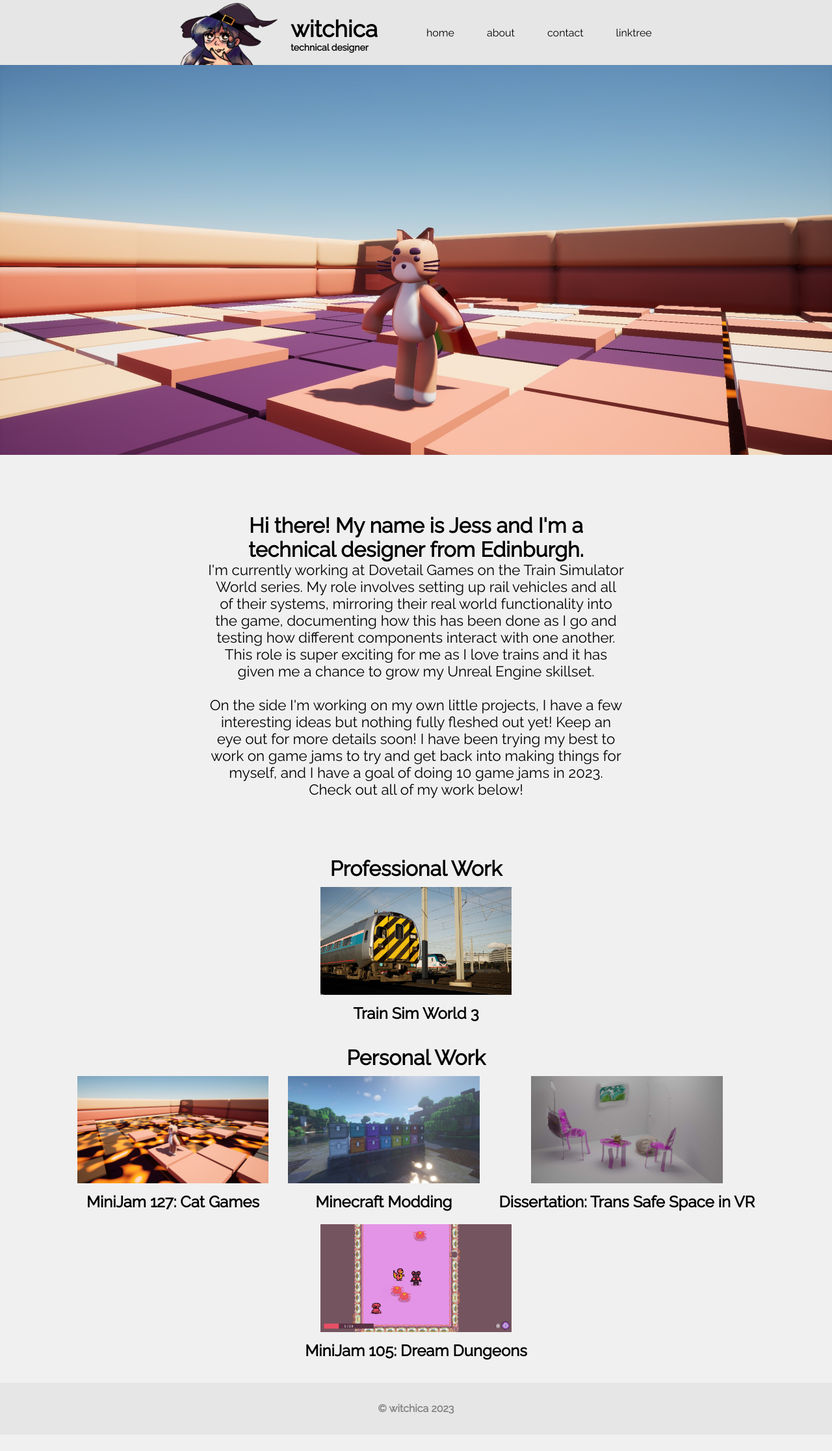
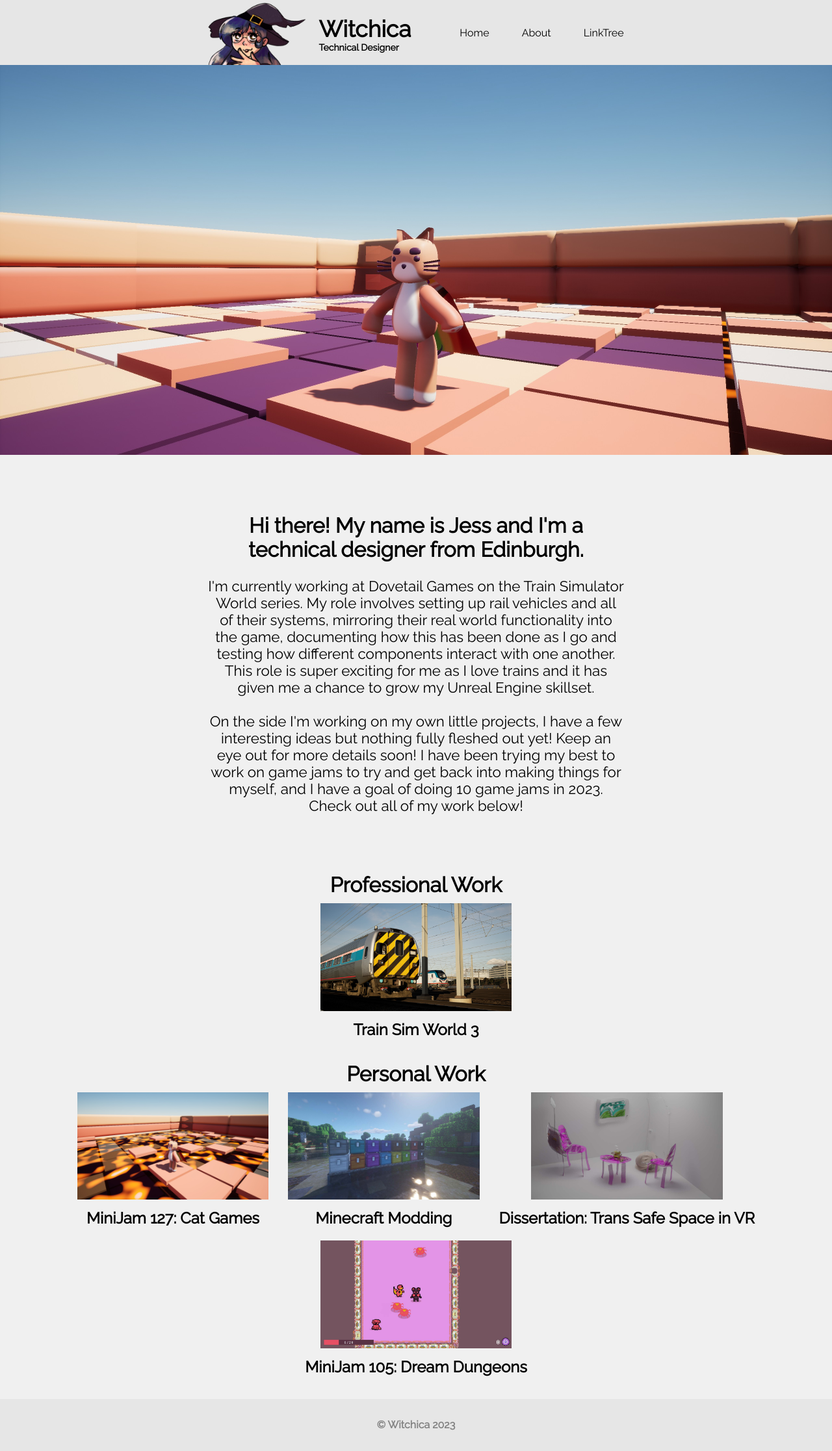
Before and after one commit to witchica/witchica.github.io, a Jekyll site: the page built from index.md, in a window 1280 px wide. Shown: the whole page at 65% size. Built offline with Jekyll 4.4.1, drawn with Linux system fonts in a browser that asks for light colours; some web fonts are replaced; before the commit the page ends 2208 px from its top, so only the background shows below that.

Commit message:
add about page

```diff
--- /dev/null
+++ b/_includes/components/about_card.html
@@ -0,0 +1,4 @@
+<div class="about-card">
+    <img src="{{include.section.image}}"/>
+    <p>{{include.section.text}}</p>
+</div>
--- a/_includes/footer.html
+++ b/_includes/footer.html
@@ -1,3 +1,3 @@
 <footer>
-    &copy; witchica 2023
+    &copy; Witchica 2023
 </footer>
--- a/_includes/header.html
+++ b/_includes/header.html
@@ -4,12 +4,11 @@
     </span>
     <span class="header-centre">
         <span class="header-image"></span>
-        <span class="header-text">witchica<span class="header-subtext">technical designer</span></span>
+        <span class="header-text">Witchica<span class="header-subtext">Technical Designer</span></span>
     </span>
     <span class="header-links">
-        <a href="/index.html">home</a>
-        <a>about</a>
-        <a>contact</a>
-        <a href="https://linktr.ee/witchica">linktree</a>
+        <a href="/index.html">Home</a>
+        <a href="/about.html">About</a>
+        <a href="https://linktr.ee/witchica">LinkTree</a>
     </span>
 </header>
--- a/css/landing.css
+++ b/css/landing.css
@@ -1,22 +1,30 @@
 #introduction {
   width: 50vw;
   text-align: center;
-  margin: 90px 25vw; }
+  margin: 90px 25vw;
+}
+#introduction h1 {
+  margin-bottom: 25px;
+}
 #introduction p {
-    font-size: 1.4em; }
+  font-size: 1.4em;
+}
 
 h1 {
-  text-align: center; }
+  text-align: center;
+}
 
 #content {
-  min-height: calc(100vh - 180px); }
+  min-height: calc(100vh - 180px);
+}
 
 .game-list {
   display: flex;
   flex-direction: row;
   justify-content: center;
   flex-wrap: wrap;
-  margin-bottom: 25px; }
+  margin-bottom: 25px;
+}
 .game-list .game {
   display: flex;
   flex-direction: column;
@@ -25,12 +33,16 @@
   text-decoration: none;
   text-align: center;
   margin: 10px 15px;
-    transition: transform 0.1s; }
+  transition: transform 0.1s;
+}
 .game-list .game h2 {
-      margin-top: 10px; }
+  margin-top: 10px;
+}
 .game-list .game img {
-      width: 23vw; }
+  width: 23vw;
+}
 .game-list .game:hover {
-    transform: scale(1.01); }
+  transform: scale(1.01);
+}
 
 /*# sourceMappingURL=landing.css.map */
--- a/sass/landing.scss
+++ b/sass/landing.scss
@@ -4,6 +4,10 @@
     width: 50vw;
     text-align: center;
     margin: 90px 25vw;
+
+    h1 {
+        margin-bottom: 25px;
+    }
 
     p {
         font-size: 1.4em;
```
Also changed, not shown: _layouts/about.html (added, +32 -0 lines), about.markdown (deleted, +0 -18 lines), about.md (added, +61 -0 lines), css/about.css (added, +45 -0 lines), css/game.css (+42 -21 lines), css/main.css (+34 -17 lines), sass/about.scss (added, +52 -0 lines), Gemfile.lock, 6 other files. Lines whose indentation alone changed are shown as unchanged.
